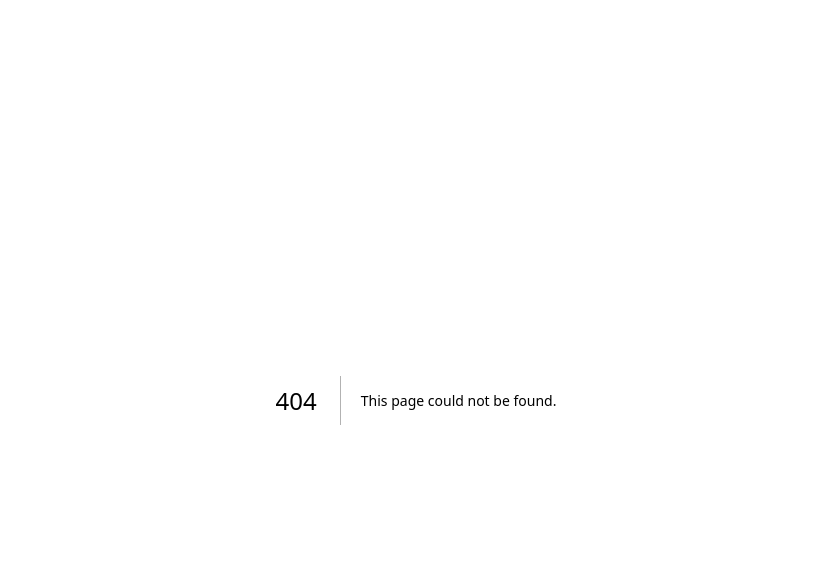
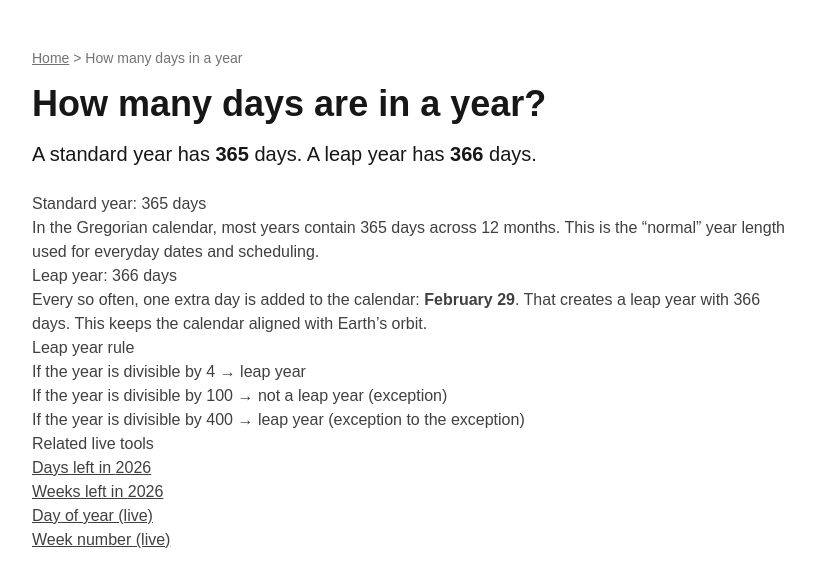
Before and after one commit to bosmeel/whatdayisit-now, a Next.js app: page /how-many-days-in-a-year in a window 1280 px wide. Before the commit this address had no page. Shown: the top 586 px of the page, without its empty margins (224-1039 px from the left). Built offline with nearby package versions, Linux system fonts and the light colour scheme.

Commit message:
Add authority page: how many days in a year

```diff
--- /dev/null
+++ b/app/how-many-days-in-a-year/page.tsx
@@ -0,0 +1,155 @@
+import Link from "next/link";
+
+export const metadata = {
+  title: "How many days are in a year? (365 or 366) – Quick explanation",
+  description:
+    "A standard year has 365 days. A leap year has 366 days. Learn the rule and check related live counters.",
+  alternates: {
+    canonical: "/how-many-days-in-a-year",
+  },
+  openGraph: {
+    title: "How many days are in a year?",
+    description:
+      "Standard years have 365 days. Leap years have 366. See the rule and related tools.",
+    url: "/how-many-days-in-a-year",
+    type: "website",
+  },
+};
+
+export default function HowManyDaysInAYearPage() {
+  const faqSchema = {
+    "@context": "https://schema.org",
+    "@type": "FAQPage",
+    mainEntity: [
+      {
+        "@type": "Question",
+        name: "How many days are in a year?",
+        acceptedAnswer: {
+          "@type": "Answer",
+          text: "Most years have 365 days. Leap years have 366 days.",
+        },
+      },
+      {
+        "@type": "Question",
+        name: "What is a leap year?",
+        acceptedAnswer: {
+          "@type": "Answer",
+          text: "A leap year adds an extra day (February 29) to keep the calendar aligned with Earth’s orbit around the Sun.",
+        },
+      },
+      {
+        "@type": "Question",
+        name: "How do you know if a year is a leap year?",
+        acceptedAnswer: {
+          "@type": "Answer",
+          text: "A year is a leap year if it’s divisible by 4, except years divisible by 100—those must also be divisible by 400.",
+        },
+      },
+    ],
+  };
+
+  const breadcrumbSchema = {
+    "@context": "https://schema.org",
+    "@type": "BreadcrumbList",
+    itemListElement: [
+      {
+        "@type": "ListItem",
+        position: 1,
+        name: "Home",
+        item: "https://whatdayisit.now",
+      },
+      {
+        "@type": "ListItem",
+        position: 2,
+        name: "How many days in a year",
+        item: "https://whatdayisit.now/how-many-days-in-a-year",
+      },
+    ],
+  };
+
+  const currentYear = new Date().getFullYear();
+
+  return (
+    <main className="min-h-screen bg-white text-neutral-900 px-6 py-12">
+      <script
+        type="application/ld+json"
+        dangerouslySetInnerHTML={{ __html: JSON.stringify(faqSchema) }}
+      />
+      <script
+        type="application/ld+json"
+        dangerouslySetInnerHTML={{ __html: JSON.stringify(breadcrumbSchema) }}
+      />
+
+      <div className="max-w-3xl mx-auto">
+        <nav className="text-sm text-neutral-500 mb-4">
+          <Link href="/" className="underline">
+            Home
+          </Link>
+          {" > "}
+          <span>How many days in a year</span>
+        </nav>
+
+        <h1 className="text-4xl font-semibold mb-4">
+          How many days are in a year?
+        </h1>
+
+        <p className="text-xl mb-6">
+          A standard year has <strong>365</strong> days. A leap year has{" "}
+          <strong>366</strong> days.
+        </p>
+
+        <div className="prose max-w-none text-neutral-700">
+          <h2>Standard year: 365 days</h2>
+          <p>
+            In the Gregorian calendar, most years contain 365 days across 12
+            months. This is the “normal” year length used for everyday dates and
+            scheduling.
+          </p>
+
+          <h2>Leap year: 366 days</h2>
+          <p>
+            Every so often, one extra day is added to the calendar:{" "}
+            <strong>February 29</strong>. That creates a leap year with 366 days.
+            This keeps the calendar aligned with Earth’s orbit.
+          </p>
+
+          <h2>Leap year rule</h2>
+          <ul>
+            <li>If the year is divisible by 4 → leap year</li>
+            <li>
+              If the year is divisible by 100 → not a leap year (exception)
+            </li>
+            <li>
+              If the year is divisible by 400 → leap year (exception to the
+              exception)
+            </li>
+          </ul>
+
+          <h2>Related live tools</h2>
+          <ul>
+            <li>
+              <Link className="underline" href={`/how-many-days-left-in/${currentYear}`}>
+                Days left in {currentYear}
+              </Link>
+            </li>
+            <li>
+              <Link className="underline" href={`/how-many-weeks-left-in/${currentYear}`}>
+                Weeks left in {currentYear}
+              </Link>
+            </li>
+            <li>
+              <Link className="underline" href="/day-of-year">
+                Day of year (live)
+              </Link>
+            </li>
+            <li>
+              <Link className="underline" href="/week-number">
+                Week number (live)
+              </Link>
+            </li>
+          </ul>
+        </div>
+      </div>
+    </main>
+  );
+}
```
